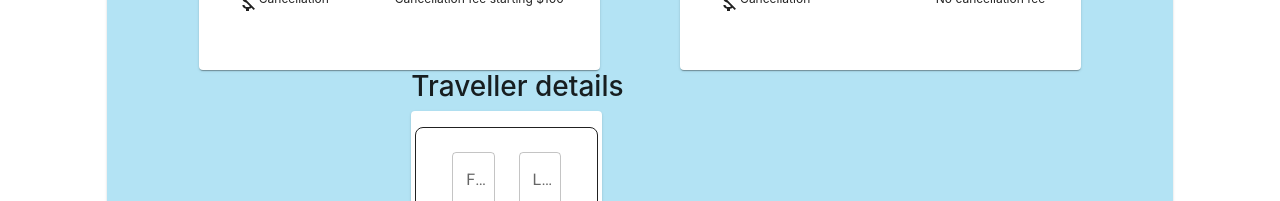
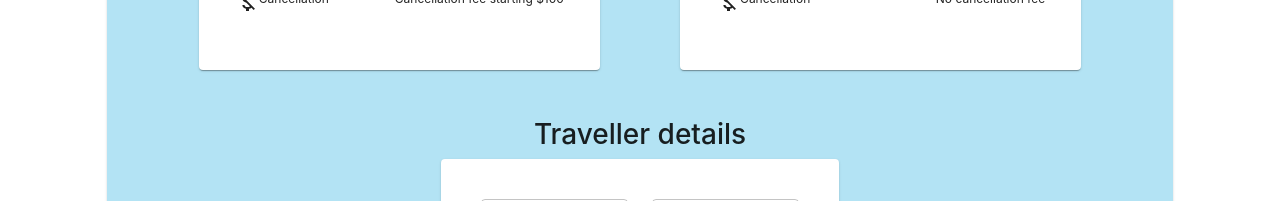
Before and after one commit to meghnakumar/takeOff, a React (Create React App) app: page /flight-bookings in a window 1280 px wide. Shown: the part 400-601 px from the top of the page. Built offline with nearby package versions, Linux system fonts and the light colour scheme.

Commit message:
adding fix for heading tags

```diff
--- a/src/App.css
+++ b/src/App.css
@@ -48,3 +48,66 @@
 .ta-r {
   text-align: right;
 }
+
+.h1 {
+  display: block;
+  font-size: 2em;
+  margin-block-start: 0.67em;
+  margin-block-end: 0.67em;
+  margin-inline-start: 0px;
+  margin-inline-end: 0px;
+  font-weight: bold;
+}
+
+.h2 {
+  display: block;
+  font-size: 1.5em;
+  margin-block-start: 0.83em;
+  margin-block-end: 0.83em;
+  margin-inline-start: 0px;
+  margin-inline-end: 0px;
+  font-weight: bold;
+}
+
+.h3 {
+  display: block;
+  font-size: 1.17em;
+  margin-block-start: 1em;
+  margin-block-end: 1em;
+  margin-inline-start: 0px;
+  margin-inline-end: 0px;
+  font-weight: bold;
+}
+
+.h4 {
+  display: block;
+  margin-block-start: 1.33em;
+  margin-block-end: 1.33em;
+  margin-inline-start: 0px;
+  margin-inline-end: 0px;
+  font-weight: bold;
+}
+
+.h5 {
+  display: block;
+  font-size: 0.83em;
+  margin-block-start: 1.67em;
+  margin-block-end: 1.67em;
+  margin-inline-start: 0px;
+  margin-inline-end: 0px;
+  font-weight: bold;
+}
+
+.h6 {
+  display: block;
+  font-size: 0.67em;
+  margin-block-start: 2.33em;
+  margin-block-end: 2.33em;
+  margin-inline-start: 0px;
+  margin-inline-end: 0px;
+  font-weight: bold;
+}
+
+.center {
+  text-align: center;
+}
--- a/src/components/Flights/FlightBookings/FlightBookings.js
+++ b/src/components/Flights/FlightBookings/FlightBookings.js
@@ -23,7 +23,8 @@ const FlightBookings = () => {
         }}
         className="col-12 col-sm-10"
       >
-        <h3>Available fares</h3>
+        {/* <h3>Available fares</h3> */}
+        <div className="h3 center">Available fares</div>
         <div className='container res-p' style={{backgroundColor: "#b3e3f4"}}>
           <div className='row justify-content-around'>
           {/* <ButtonBase className='col-sm-12 col-md-5' focusRipple={true}> */}
@@ -83,7 +84,7 @@ const FlightBookings = () => {
             </Card>
           {/* </ButtonBase> */}
           </div>
-          <div className='row justify-content-center'>
+          <div className='row justify-content-center m-5'>
             <TravellerDetails />
           </div>
         </div>
--- a/src/components/Flights/TravellerDetails/TravellerDetails.js
+++ b/src/components/Flights/TravellerDetails/TravellerDetails.js
@@ -490,8 +490,9 @@ const TravellerDetails = () => {
 
   return (
     <div className="TravellerDetails col-md-6 col-12">
-      <h3>Traveller details</h3>
-      <Card className="m-tp-16 col-sm-12 col-md-5" style={{ fontSize: "12px" }}>
+      {/* <h3>Traveller details</h3> */}
+      <div class="h3 center">Traveller details</div>
+      <Card className="m-tp-16 col-sm-12" style={{ fontSize: "12px" }}>
         <CardContent>
           <div className="row container-box">
             <div className="m-tb-8 col-6">
--- a/src/components/Flights/TravellerDetails/TravellerDetails.scss
+++ b/src/components/Flights/TravellerDetails/TravellerDetails.scss
@@ -3,8 +3,8 @@
 }
 
 .container-box {
-    border: 1px solid;
-    margin: 30px 0;
+    // border: 1px solid;
+    // margin: 30px 0;
     padding: 24px !important;
     border-radius: 8px;
 }
```
